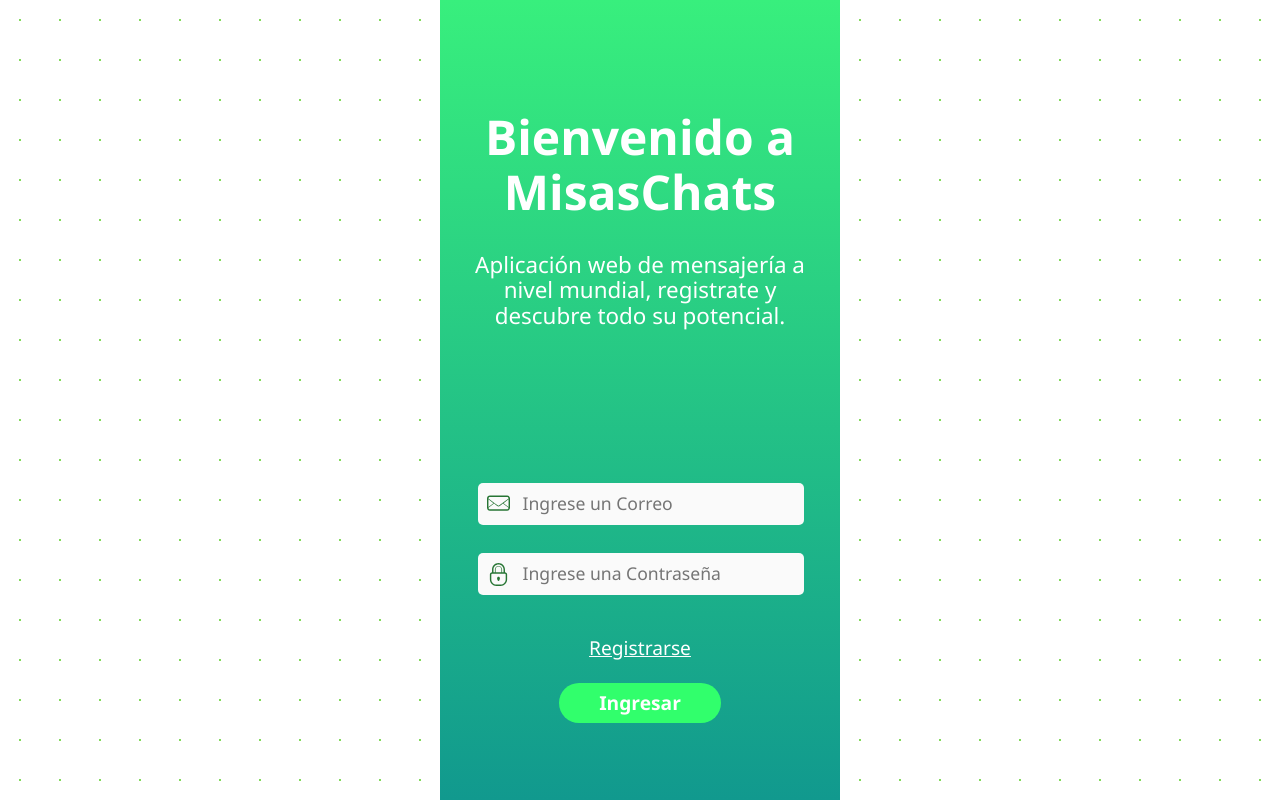
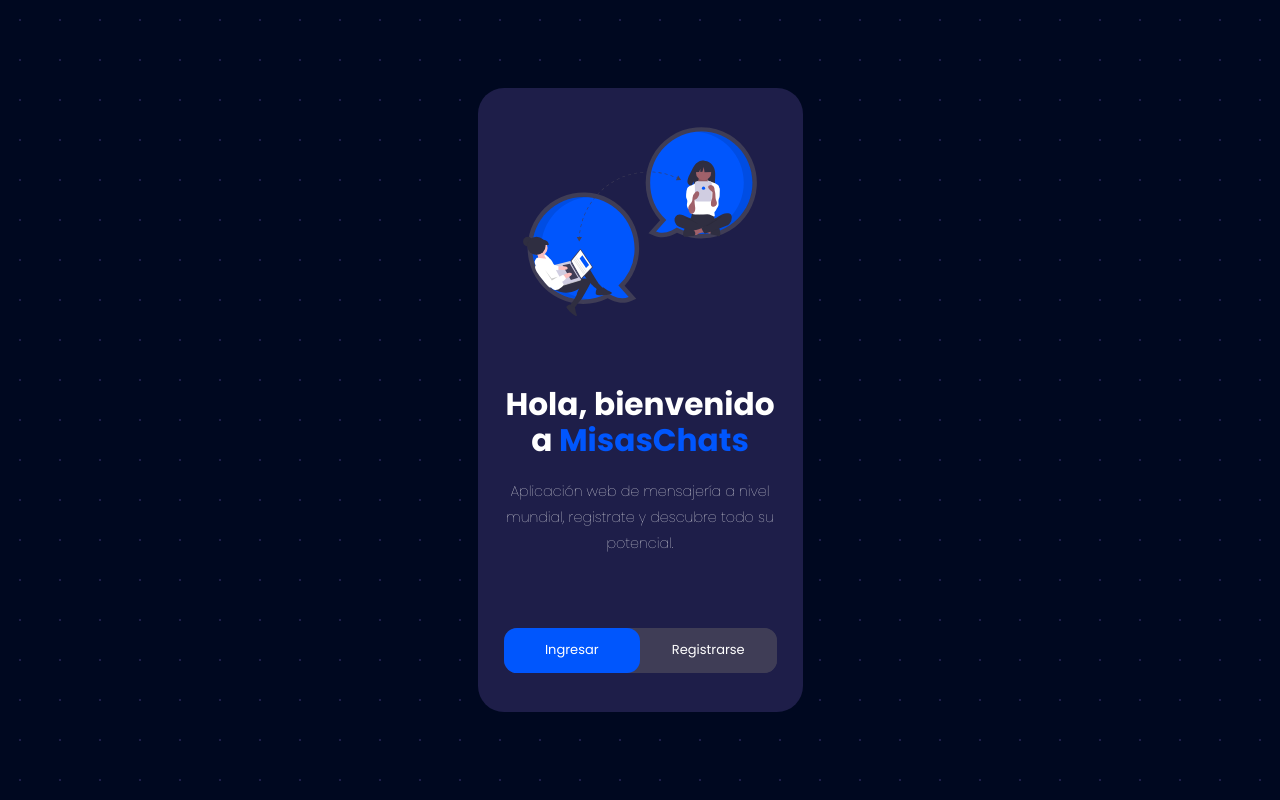
Before and after one commit to jarrisondev/misaschat, a Next.js app: page / in a window 1280 px wide. Built offline with nearby package versions, Linux system fonts and the light colour scheme.

Commit message:
:lipstick: style: Change the style of the index page

```diff
--- a/components/Layout/styles.js
+++ b/components/Layout/styles.js
@@ -1,12 +1,17 @@
 import styled from 'styled-components'
 
 export const LayoutStyled = styled.div`
-  background: #11998e;
-  background: linear-gradient(to bottom, #38ef7d, #11998e);
-  height: 100%;
-  max-width: 400px;
+  background: #1e1e49;
+  height: 100vh;
+  max-width: 450px;
+  min-height: 100vh;
 
-  min-height: 100vh;
-  position: relative;
   width: 100%;
+
+  @media (min-width: 450px) {
+    border-radius: 2rem;
+    height: 48rem;
+    max-width: 25rem;
+    min-height: 48rem;
+  }
 `
--- a/components/Login/Login.jsx
+++ b/components/Login/Login.jsx
@@ -4,6 +4,7 @@ import { SignIn } from './Forms/SignIn'
 import { SignUp } from './Forms/SignUp'
 import { useRouter } from 'next/router'
 import { UtilContext } from 'context/utilsContext'
+import { Button } from 'components/globals-components/Button/Button'
 
 export const Login = () => {
   const {
@@ -19,15 +20,17 @@ export const Login = () => {
   return (
     <>
       <LoginStyled>
+        <img src='/icons/Login/hero.svg' alt='Hero icon' />
         <div className='heroContainer'>
-          <h1>Bienvenido a MisasChats</h1>
-          <p>
-            Aplicación web de mensajería a nivel mundial, registrate y descubre
+          <h1>Hola, bienvenido a <span>MisasChats</span></h1>
+          <p>Aplicación web de mensajería a nivel mundial, registrate y descubre
             todo su potencial.
           </p>
         </div>
-        <div className='formContainer'>
-          {renderForm
+        <div className='buttonContainer'>
+          <Button text='Ingresar' />
+          <Button text='Registrarse' />
+          {/* {renderForm
             ? (
               <SignIn
                 renderForm={renderForm}
@@ -39,7 +42,7 @@ export const Login = () => {
                 renderForm={renderForm}
                 setRenderForm={setRenderForm}
               />
-              )}
+              )} */}
         </div>
       </LoginStyled>
     </>
--- a/components/Login/styles.js
+++ b/components/Login/styles.js
@@ -6,26 +6,59 @@ export const LoginStyled = styled.div`
   flex-direction: column;
   height: 100%;
 
-  justify-content: space-around;
+  justify-content: space-between;
+  padding: 0 2rem;
+
+  img {
+    margin: 3rem auto 0 auto;
+    width: 18rem;
+  }
 
   .heroContainer {
+    display: flex;
+    flex-direction: column;
     text-align: center;
-    width: 90%;
+    width: 100%;
 
     h1 {
-      font-size: 3rem;
+      font-size: 2.4rem;
+      margin: 0;
+
+      span {
+        color: #0056fd;
+      }
     }
 
     p {
-      font-size: 1.4rem;
+      font-size: 1.1rem;
+      font-weight: 100;
+      line-height: 2rem;
+      margin-top: 1.5rem;
     }
   }
 
-  .formContainer {
-    align-items: center;
+  .buttonContainer {
+    background-color: #3f3d56;
+    border-radius: 1rem;
     display: flex;
-    flex-direction: column;
+    height: 3.5rem;
 
-    width: 90%;
+    justify-content: space-between;
+    margin-bottom: 3rem;
+    width: 100%;
+
+    button {
+      background-color: #0056fd;
+      border-radius: 1rem;
+      color: white;
+      outline: none;
+
+      width: 50%;
+
+      &:nth-of-type(2) {
+        background-color: #3f3d56;
+        border-radius: 0 1rem 1rem 0;
+      }
+    }
   }
 `
--- a/components/globals-components/Button/Button.jsx
+++ b/components/globals-components/Button/Button.jsx
@@ -1,9 +1,9 @@
-export const Button = ({ renderForm, handler = null }) => {
-  const text = renderForm ? 'Ingresar' : 'Registrarse'
+import { ButtonStyled } from './styles'
 
+export const Button = ({ text, handler = null }) => {
   return (
-    <button onClick={(event) => handler ? handler(event) : ' '} type='submit'>
+    <ButtonStyled onClick={(event) => handler ? handler(event) : ' '} type='submit'>
       {text}
-    </button>
+    </ButtonStyled>
   )
 }
--- /dev/null
+++ b/components/globals-components/Button/styles.js
@@ -0,0 +1,14 @@
+import styled from 'styled-components'
+
+export const ButtonStyled = styled.button`
+  border: 0;
+  cursor: pointer;
+
+  &:hover {
+    opacity: 0.6;
+  }
+
+  &:active {
+    font-size: 0.9rem;
+  }
+`
--- a/styles/globals.scss
+++ b/styles/globals.scss
@@ -1,24 +1,36 @@
+@import url('https://fonts.googleapis.com/css2?family=Poppins:wght@100;200;400;600;700&display=swap');
+
 * {
   margin: 0;
   padding: 0;
-  transition: all 1s ease-in-out;
+  transition: all 0.2s ease-in-out;
 }
 
 body {
-  background-color: white;
-  background-image: radial-gradient(rgb(130, 218, 90) 1px, transparent 0);
+  align-items: center;
+  background-color: #000820;
+  background-image: radial-gradient(#1e1e49 1px, transparent 0);
   background-size: 40px 40px;
 
   background-position: 0 0, 20px 20px;
   color: white;
   display: flex;
-  font-family: 'Segoe UI', Tahoma, Geneva, Verdana, sans-serif;
+  font-family: 'Poppins', sans-serif;
 
   justify-content: center;
+  min-height: 100vh;
 }
 
 html {
-  @media (max-height: 800px) {
-    font-size: 2vh;
+  @media (max-width: 450px) {
+    font-size: 3.9vw;
+  }
+
+  @media (min-width: 450px) {
+    font-size: 13px;
+  }
+
+  @media (min-width: 1400px) {
+    font-size: 17px;
   }
 }
```
Also changed, not shown: public/icons/Login/hero.svg (added), styles/normalize.css.
